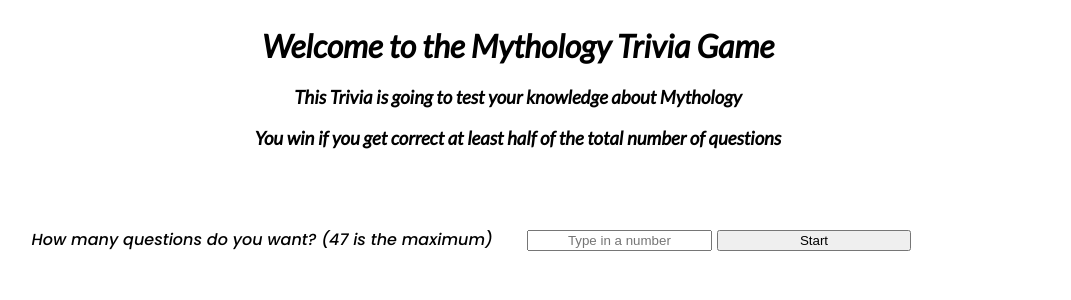
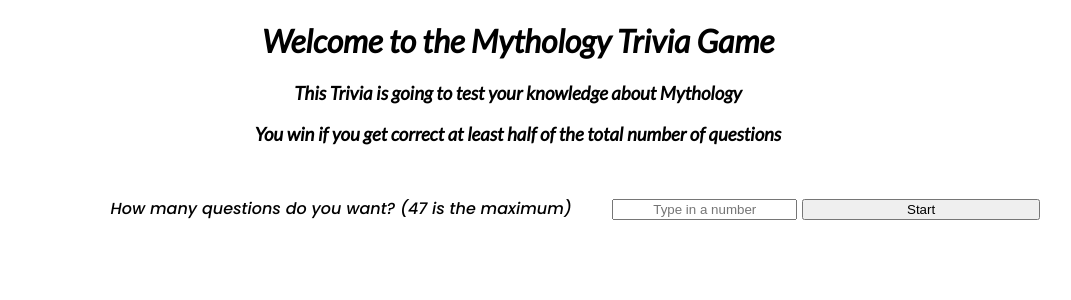
Before and after one commit to racevedo12/Mythology-Trivia, a PHP site: page / in a window 1280 px wide. Shown: the top 300 px of the page, without its empty margins (122-1193 px from the left). Run offline with PHP 8.4, Linux system fonts and the light colour scheme.

Commit message:
Added media query for large screen but need to fix others media querys

```diff
--- a/style.css
+++ b/style.css
@@ -82,12 +82,6 @@ body
     padding-bottom: 5%;
 }
 
-.preview-answers-label
-{
-    padding-right: 5%;
-    margin-right: 3%
-}
-
 #preview-button
 {
     max-width: 22%;
@@ -175,7 +170,93 @@ body
 /* -------------------------------------------- */
 
 
-/* For Medium Laptops */
+/* For Large Screen */
+@media (max-width: 1440px)
+{
+    body
+    {
+        margin: 0;
+    }
+
+    .input-div
+    {
+
+        margin-top: 4%;
+        margin-left: 7%;
+    }
+
+    #input-label
+    {
+        margin-left: 12%;
+    }
+
+    #preview-div
+    {
+        margin: 0 auto;
+    }
+
+    .preview-elements
+    {
+        padding-top: 4%;
+        padding-left: 4%;
+        display: flex;
+        flex-wrap: wrap;
+    }
+
+    .preview-question-label
+    {
+        max-width: 26%;
+        padding-right: 34%;
+        padding-bottom: 5%;
+    }
+
+    #preview-button
+    {
+        max-width: 22%;
+        padding: 3% 6%;
+        margin-top: 9%;
+        margin-bottom: 3%;
+
+        /* Positioning the button */
+        position: relative;
+        right: 10%;
+    }
+
+    #score-label
+    {
+        margin-left: 44%;
+    }
+
+    .question-container-div
+    {
+        margin-bottom: 0%;
+    }
+
+    .question-label
+    {
+        margin-left: 30%;
+        padding-top: 3%;
+        padding-bottom: 5%;
+        padding-right: 20%;
+    }
+
+    .answers-buttons
+    {
+        max-width: 15%;
+        margin-left: 25%;
+        margin-bottom: 6%;
+        margin-right: 6%;
+    }
+
+    #result-button
+    {
+        width: 34%;
+        padding: 4%;
+    }
+
+}
+
+/* For Medium Screen */
 @media (max-width: 1024px)
 {
     body
```
Also changed, not shown: other parts of style.css (+13 -10 lines).
